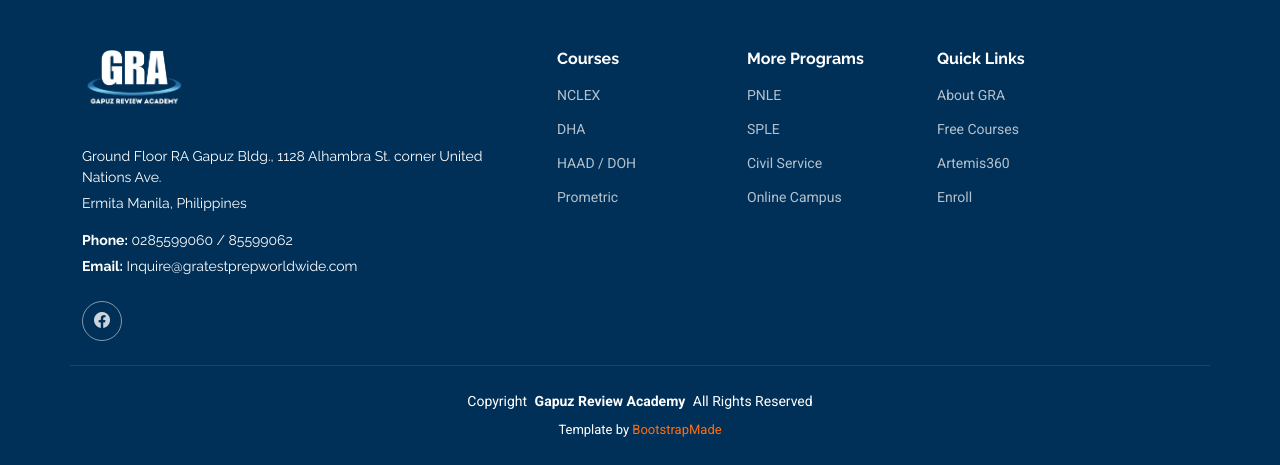
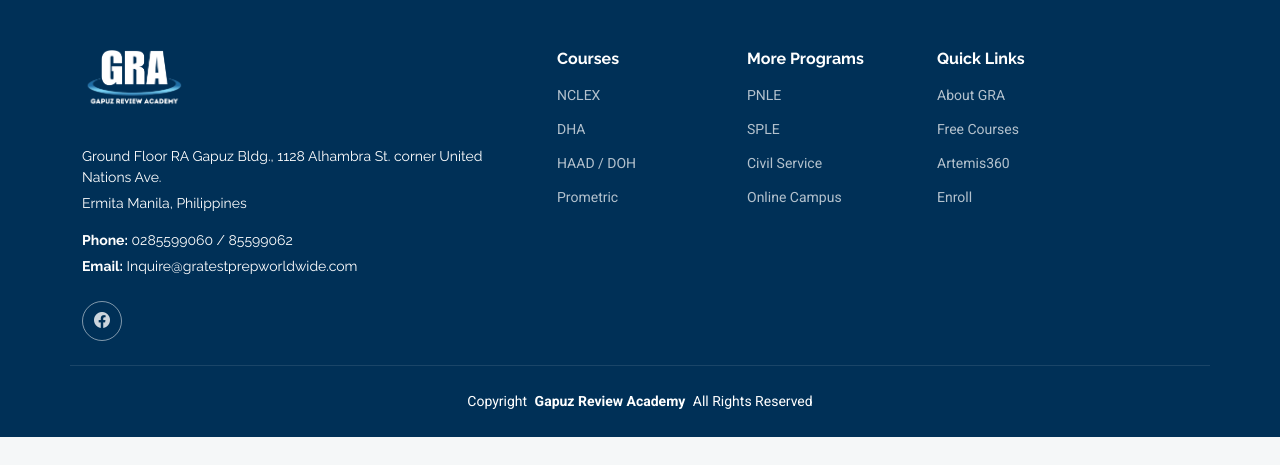
Before and after one commit to boybilis/gra, a PHP site: page /pnle-courses.php in a window 1280 px wide. Shown: the part 3759-4224 px from the top of the page. After the commit the page ends 4196 px from the top, so only its background shows below. Run offline with PHP 8.4, Linux system fonts and the light colour scheme.

Commit message:
Updated files

```diff
--- a/assets/js/main.js
+++ b/assets/js/main.js
@@ -1,9 +1,9 @@
 /**
 * Template Name: Medicio
-* Template URL: https://bootstrapmade.com/medicio-free-bootstrap-theme/
+* Template URL:
 * Updated: Aug 07 2024 with Bootstrap v5.3.3
-* Author: BootstrapMade.com
-* License: https://bootstrapmade.com/license/
+* Author:
+* License:
 */
 
 (function() {
--- a/assets/vendor/php-email-form/validate.js
+++ b/assets/vendor/php-email-form/validate.js
@@ -1,7 +1,5 @@
 /**
 * PHP Email Form Validation - v3.10
-* URL: https://bootstrapmade.com/php-email-form/
-* Author: BootstrapMade.com
 */
 (function () {
   "use strict";
--- a/civil-service-courses.php
+++ b/civil-service-courses.php
@@ -188,7 +188,7 @@
         <div class="col-lg-3 col-md-3 footer-links"><h4>Quick Links</h4><ul><li><a href="index.php#about">About GRA</a></li><li><a href="index.php#free-courses">Free Courses</a></li><li><a href="https://artemis360.gapuzreview.com">Artemis360</a></li><li><a href="index.php#enroll">Enroll</a></li></ul></div>
       </div>
     </div>
-    <div class="container copyright text-center mt-4"><p><span>Copyright</span> <strong class="px-1 sitename">Gapuz Review Academy</strong> <span>All Rights Reserved</span></p><div class="credits">Template by <a href="https://bootstrapmade.com/">BootstrapMade</a></div></div>
+    <div class="container copyright text-center mt-4"><p><span>Copyright</span> <strong class="px-1 sitename">Gapuz Review Academy</strong> <span>All Rights Reserved</span></p></div>
   </footer>
 
   <a href="#" id="scroll-top" class="scroll-top d-flex align-items-center justify-content-center"><i class="bi bi-arrow-up-short"></i></a>
--- a/dha-rn-courses.php
+++ b/dha-rn-courses.php
@@ -188,7 +188,7 @@
         <div class="col-lg-3 col-md-3 footer-links"><h4>Quick Links</h4><ul><li><a href="index.php#about">About GRA</a></li><li><a href="index.php#free-courses">Free Courses</a></li><li><a href="https://artemis360.gapuzreview.com">Artemis360</a></li><li><a href="index.php#enroll">Enroll</a></li></ul></div>
       </div>
     </div>
-    <div class="container copyright text-center mt-4"><p><span>Copyright</span> <strong class="px-1 sitename">Gapuz Review Academy</strong> <span>All Rights Reserved</span></p><div class="credits">Template by <a href="https://bootstrapmade.com/">BootstrapMade</a></div></div>
+    <div class="container copyright text-center mt-4"><p><span>Copyright</span> <strong class="px-1 sitename">Gapuz Review Academy</strong> <span>All Rights Reserved</span></p></div>
   </footer>
 
   <a href="#" id="scroll-top" class="scroll-top d-flex align-items-center justify-content-center"><i class="bi bi-arrow-up-short"></i></a>
--- a/doh-haad-rn-courses.php
+++ b/doh-haad-rn-courses.php
@@ -188,7 +188,7 @@
         <div class="col-lg-3 col-md-3 footer-links"><h4>Quick Links</h4><ul><li><a href="index.php#about">About GRA</a></li><li><a href="index.php#free-courses">Free Courses</a></li><li><a href="https://artemis360.gapuzreview.com">Artemis360</a></li><li><a href="index.php#enroll">Enroll</a></li></ul></div>
       </div>
     </div>
-    <div class="container copyright text-center mt-4"><p><span>Copyright</span> <strong class="px-1 sitename">Gapuz Review Academy</strong> <span>All Rights Reserved</span></p><div class="credits">Template by <a href="https://bootstrapmade.com/">BootstrapMade</a></div></div>
+    <div class="container copyright text-center mt-4"><p><span>Copyright</span> <strong class="px-1 sitename">Gapuz Review Academy</strong> <span>All Rights Reserved</span></p></div>
   </footer>
 
   <a href="#" id="scroll-top" class="scroll-top d-flex align-items-center justify-content-center"><i class="bi bi-arrow-up-short"></i></a>
--- a/forms/appointment.php
+++ b/forms/appointment.php
@@ -3,7 +3,7 @@
   * Requires the "PHP Email Form" library
   * The "PHP Email Form" library is available only in the pro version of the template
   * The library should be uploaded to: vendor/php-email-form/php-email-form.php
-  * For more info and help: https://bootstrapmade.com/php-email-form/
+  * For more info and help:
   */
 
   // Replace contact@example.com with your real receiving email address
--- a/forms/contact.php
+++ b/forms/contact.php
@@ -3,7 +3,7 @@
   * Requires the "PHP Email Form" library
   * The "PHP Email Form" library is available only in the pro version of the template
   * The library should be uploaded to: vendor/php-email-form/php-email-form.php
-  * For more info and help: https://bootstrapmade.com/php-email-form/
+  * For more info and help:
   */
 
   // Replace contact@example.com with your real receiving email address
--- a/index.php
+++ b/index.php
@@ -493,7 +493,7 @@
         <div class="col-lg-3 col-md-3 footer-links"><h4>Quick Links</h4><ul><li><a href="index.php#about">About GRA</a></li><li><a href="index.php#free-courses">Free Courses</a></li><li><a href="https://artemis360.gapuzreview.com">Artemis360</a></li><li><a href="index.php#enroll">Enroll</a></li></ul></div>
       </div>
     </div>
-    <div class="container copyright text-center mt-4"><p><span>Copyright</span> <strong class="px-1 sitename">Gapuz Review Academy</strong> <span>All Rights Reserved</span></p><div class="credits">Template by <a href="https://bootstrapmade.com/">BootstrapMade</a></div></div>
+    <div class="container copyright text-center mt-4"><p><span>Copyright</span> <strong class="px-1 sitename">Gapuz Review Academy</strong> <span>All Rights Reserved</span></p></div>
   </footer>
 
   <a href="#" id="scroll-top" class="scroll-top d-flex align-items-center justify-content-center"><i class="bi bi-arrow-up-short"></i></a>
--- a/nclex-rn-courses.php
+++ b/nclex-rn-courses.php
@@ -188,7 +188,7 @@
         <div class="col-lg-3 col-md-3 footer-links"><h4>Quick Links</h4><ul><li><a href="index.php#about">About GRA</a></li><li><a href="index.php#free-courses">Free Courses</a></li><li><a href="https://artemis360.gapuzreview.com">Artemis360</a></li><li><a href="index.php#enroll">Enroll</a></li></ul></div>
       </div>
     </div>
-    <div class="container copyright text-center mt-4"><p><span>Copyright</span> <strong class="px-1 sitename">Gapuz Review Academy</strong> <span>All Rights Reserved</span></p><div class="credits">Template by <a href="https://bootstrapmade.com/">BootstrapMade</a></div></div>
+    <div class="container copyright text-center mt-4"><p><span>Copyright</span> <strong class="px-1 sitename">Gapuz Review Academy</strong> <span>All Rights Reserved</span></p></div>
   </footer>
 
   <a href="#" id="scroll-top" class="scroll-top d-flex align-items-center justify-content-center"><i class="bi bi-arrow-up-short"></i></a>
--- a/online-campus.php
+++ b/online-campus.php
@@ -124,7 +124,7 @@
         <div class="col-lg-3 col-md-3 footer-links"><h4>Quick Links</h4><ul><li><a href="index.php#about">About GRA</a></li><li><a href="index.php#free-courses">Free Courses</a></li><li><a href="https://artemis360.gapuzreview.com">Artemis360</a></li><li><a href="index.php#enroll">Enroll</a></li></ul></div>
       </div>
     </div>
-    <div class="container copyright text-center mt-4"><p><span>Copyright</span> <strong class="px-1 sitename">Gapuz Review Academy</strong> <span>All Rights Reserved</span></p><div class="credits">Template by <a href="https://bootstrapmade.com/">BootstrapMade</a></div></div>
+    <div class="container copyright text-center mt-4"><p><span>Copyright</span> <strong class="px-1 sitename">Gapuz Review Academy</strong> <span>All Rights Reserved</span></p></div>
   </footer>
 
   <a href="#" id="scroll-top" class="scroll-top d-flex align-items-center justify-content-center"><i class="bi bi-arrow-up-short"></i></a>
--- a/pnle-courses.php
+++ b/pnle-courses.php
@@ -188,7 +188,7 @@
         <div class="col-lg-3 col-md-3 footer-links"><h4>Quick Links</h4><ul><li><a href="index.php#about">About GRA</a></li><li><a href="index.php#free-courses">Free Courses</a></li><li><a href="https://artemis360.gapuzreview.com">Artemis360</a></li><li><a href="index.php#enroll">Enroll</a></li></ul></div>
       </div>
     </div>
-    <div class="container copyright text-center mt-4"><p><span>Copyright</span> <strong class="px-1 sitename">Gapuz Review Academy</strong> <span>All Rights Reserved</span></p><div class="credits">Template by <a href="https://bootstrapmade.com/">BootstrapMade</a></div></div>
+    <div class="container copyright text-center mt-4"><p><span>Copyright</span> <strong class="px-1 sitename">Gapuz Review Academy</strong> <span>All Rights Reserved</span></p></div>
   </footer>
 
   <a href="#" id="scroll-top" class="scroll-top d-flex align-items-center justify-content-center"><i class="bi bi-arrow-up-short"></i></a>
--- a/prometric-rn-courses.php
+++ b/prometric-rn-courses.php
@@ -188,7 +188,7 @@
         <div class="col-lg-3 col-md-3 footer-links"><h4>Quick Links</h4><ul><li><a href="index.php#about">About GRA</a></li><li><a href="index.php#free-courses">Free Courses</a></li><li><a href="https://artemis360.gapuzreview.com">Artemis360</a></li><li><a href="index.php#enroll">Enroll</a></li></ul></div>
       </div>
     </div>
-    <div class="container copyright text-center mt-4"><p><span>Copyright</span> <strong class="px-1 sitename">Gapuz Review Academy</strong> <span>All Rights Reserved</span></p><div class="credits">Template by <a href="https://bootstrapmade.com/">BootstrapMade</a></div></div>
+    <div class="container copyright text-center mt-4"><p><span>Copyright</span> <strong class="px-1 sitename">Gapuz Review Academy</strong> <span>All Rights Reserved</span></p></div>
   </footer>
 
   <a href="#" id="scroll-top" class="scroll-top d-flex align-items-center justify-content-center"><i class="bi bi-arrow-up-short"></i></a>
--- a/sple-courses.php
+++ b/sple-courses.php
@@ -188,7 +188,7 @@
         <div class="col-lg-3 col-md-3 footer-links"><h4>Quick Links</h4><ul><li><a href="index.php#about">About GRA</a></li><li><a href="index.php#free-courses">Free Courses</a></li><li><a href="https://artemis360.gapuzreview.com">Artemis360</a></li><li><a href="index.php#enroll">Enroll</a></li></ul></div>
       </div>
     </div>
-    <div class="container copyright text-center mt-4"><p><span>Copyright</span> <strong class="px-1 sitename">Gapuz Review Academy</strong> <span>All Rights Reserved</span></p><div class="credits">Template by <a href="https://bootstrapmade.com/">BootstrapMade</a></div></div>
+    <div class="container copyright text-center mt-4"><p><span>Copyright</span> <strong class="px-1 sitename">Gapuz Review Academy</strong> <span>All Rights Reserved</span></p></div>
   </footer>
 
   <a href="#" id="scroll-top" class="scroll-top d-flex align-items-center justify-content-center"><i class="bi bi-arrow-up-short"></i></a>
```
Also changed, not shown: assets/css/main.css (+4 -4 lines), assets/css/main_old.css (+4 -4 lines), assets/scss/Readme.txt.
